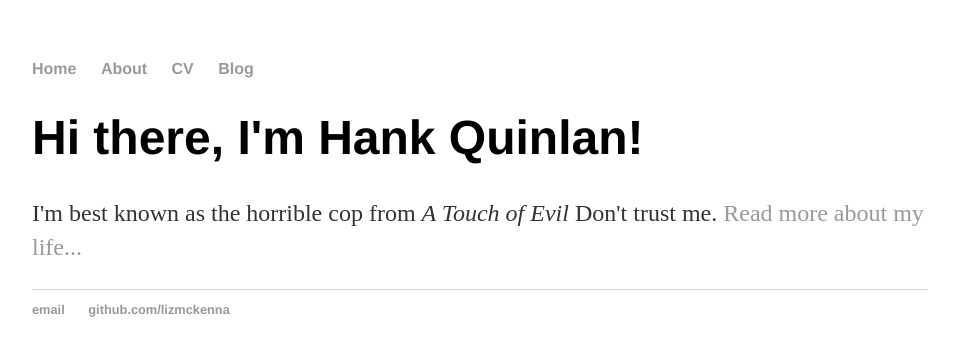
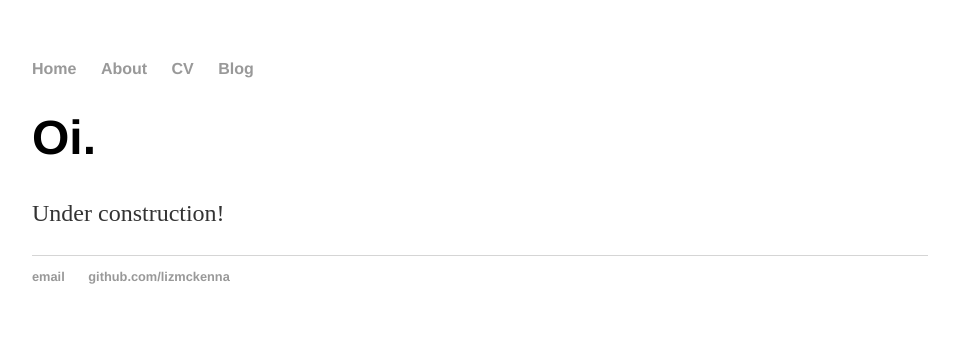
Before and after one commit to lizmckenna/elizabethmckenna.org, a Jekyll site: the page built from about/index.html, in a window 1280 px wide. Shown: the top 356 px of the page, without its empty margins (160-1119 px from the left). Built offline with Jekyll 4.4.1, drawn with Linux system fonts in a browser that asks for light colours.

Commit message:
Update index.html

```diff
--- a/about/index.html
+++ b/about/index.html
@@ -1,8 +1,8 @@
 ---
 layout: default
-title: Hank Quinlan, Horrible Cop
+title: brasilpolitik
 ---
 <div class="blurb">
-	<h1>Hi there, I'm Hank Quinlan!</h1>
-	<p>I'm best known as the horrible cop from <em>A Touch of Evil</em> Don't trust me. <a href="/about">Read more about my life...</a></p>
+	<h1>Oi.</h1>
+	<p>Under construction!</p>
 </div><!-- /.blurb -->
```
